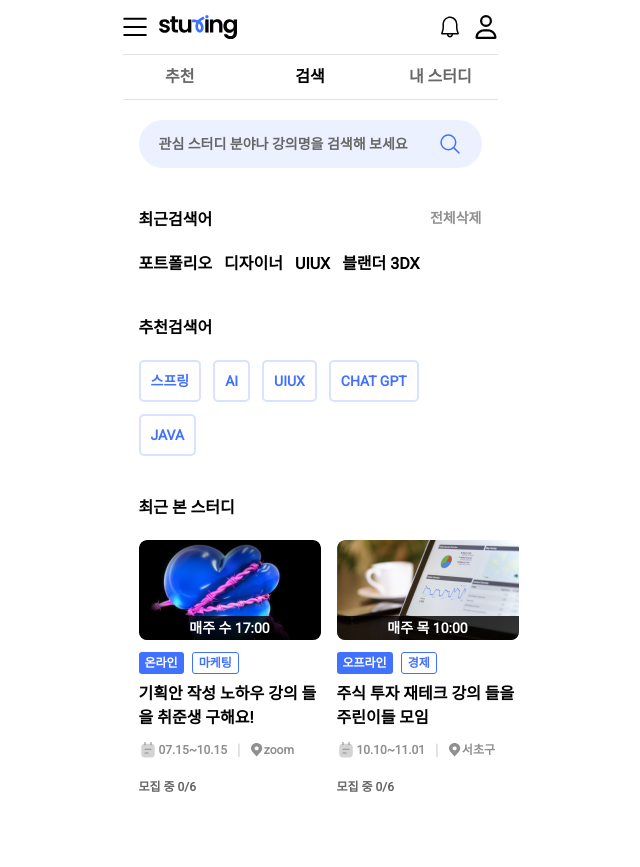
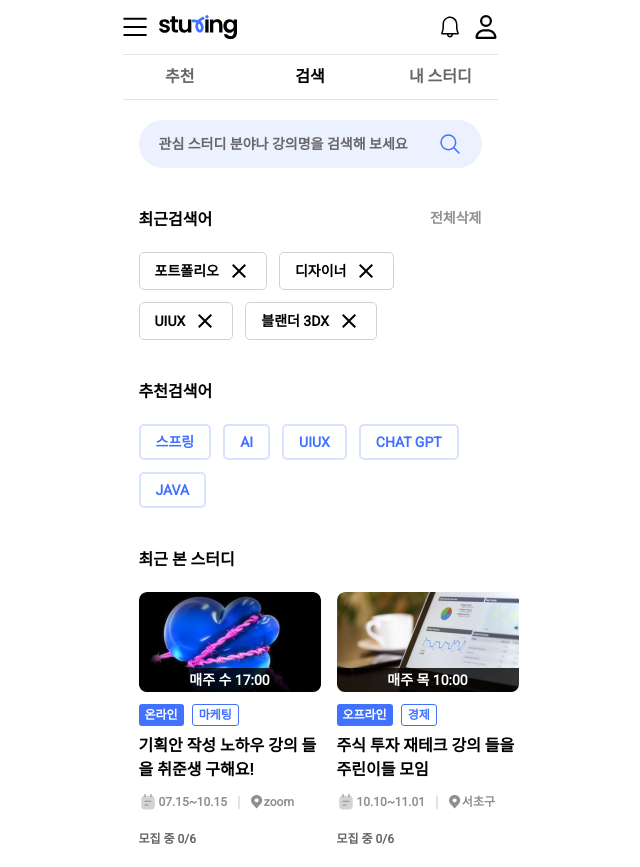
Before and after one commit to develop-13/sturing, a Next.js app: page /search in a window 1280 px wide. Shown: the whole page, without its empty margins (330-970 px from the left). Before the commit the page ends 815 px from the top, so only its background shows below. Built offline with nearby package versions, Linux system fonts and the light colour scheme.

Commit message:
버튼 수정3

```diff
--- a/src/components/atoms/Box.tsx
+++ b/src/components/atoms/Box.tsx
@@ -16,7 +16,7 @@ export type TBoxColorTheme =
   | "gray";
 // | "border-bottom";
 
-export type TBoxShape = "tag" | "rounded" | "button" | "border-dot" | "full";
+export type TBoxShape = "tag" | "rounded" | "listItem" | "border-dot" | "full";
 
 function BoxTheme(theme: TBoxColorTheme | undefined) {
   switch (theme) {
@@ -28,7 +28,6 @@ function BoxTheme(theme: TBoxColorTheme | undefined) {
       return "bg-white border border-gray-400 ";
     case "gray":
       return "bg-gray-300 ";
-
     case "transparent-border":
       return "bg-transparent border border-main-200 ";
     case "transparent":
@@ -46,8 +45,8 @@ function BoxShape(shape: TBoxShape | undefined) {
       return "rounded-[3px] h-[22px] px-[6px] ";
     case "rounded":
       return "rounded-full h-[50px] ";
-    case "button":
-      return "rounded-[5px] h-[42px] ";
+    case "listItem":
+      return "rounded-[5px] py-[6px] px-[15px] ";
     case "full":
       return "rounded-[3px] w-full h-full text-[16px] gap-[10px] ";
     case "border-dot":
--- a/src/components/molecules/IconLabelButton.tsx
+++ b/src/components/molecules/IconLabelButton.tsx
@@ -5,6 +5,8 @@ import Text from "@/components/atoms/Text";
 function WriteButton() {}
 
 type TButtonLabel = {
+  theme?: TBoxColorTheme;
+  shape?: TBoxShape;
   text: string;
   icon?: React.ReactNode;
   onClick?: () => void;
@@ -18,34 +20,45 @@ function IconLabelButton({ datas }: { datas: TButtonLabel }) {
   // theme 에 따라 fontColor, backgroundColor, borderColor이 달라집니다.
   // usage 에 따라 fontSize, height, width가 달라집니다.
 
-  let btnTheme: "" | TBoxColorTheme = "";
-  let btnShape: "" | TBoxShape = "";
-  let btnStyle = "inline shrink-0 font-bold ";
+  let btnTheme: undefined | TBoxColorTheme = datas.theme;
+  let btnShape: undefined | TBoxShape = datas.shape;
+  let defaultBtnStyle = "inline shrink-0 font-bold text-sm ";
   let activeClassName = "";
 
   switch (datas.usage) {
     case "matchingItem":
-      btnTheme = "ordinary";
-      btnShape = "full";
+      btnTheme = datas.theme || "ordinary";
+      btnShape = datas.shape || "full";
       activeClassName = datas.isActive
         ? "border border-mainColor !bg-main-100 text-mainColor "
         : " ";
       break;
 
     case "category":
-      btnTheme = "ordinary";
-      btnShape = "rounded";
-      btnStyle += "w-auto px-[12px] text-[14px] gap-[8px] text-gray-700 ";
+      btnTheme = datas.theme || "ordinary";
+      btnShape = datas.shape || "rounded";
+      defaultBtnStyle += "w-auto px-[12px] gap-[8px] text-gray-700 ";
       break;
 
     case "close":
-      let closeStyle = "flex gap-[8px] items-center justify-center ";
+      let closeBtnStyle = "flex gap-[8px] items-center justify-center ";
       return (
-        <Box props={{ extraCss: closeStyle + btnStyle + datas.extraStyle }}>
+        <Box
+          props={{
+            theme: btnTheme,
+            shape: btnShape,
+            extraCss:
+              closeBtnStyle +
+              defaultBtnStyle +
+              `${datas.extraStyle ? datas.extraStyle : ""}`,
+          }}
+        >
           <Text>{datas.text}</Text>
           <Icon type="CLOSE" onClick={datas.onClick} />
         </Box>
       );
+    default:
+      return <div>없는 usage입니다</div>;
   }
 
   return (
@@ -53,7 +66,10 @@ function IconLabelButton({ datas }: { datas: TButtonLabel }) {
       props={{
         theme: btnTheme,
         shape: btnShape,
-        extraCss: btnStyle + activeClassName,
+        extraCss:
+          defaultBtnStyle +
+          activeClassName +
+          `${datas.extraStyle ? datas.extraStyle : ""}`,
         onClick: datas.onClick,
       }}
     >
--- a/src/components/organisms/OptionButtonContainer.tsx
+++ b/src/components/organisms/OptionButtonContainer.tsx
@@ -1,6 +1,7 @@
 import React, { useState } from "react";
 import ButtonOptionDetail from "./ButtonOptionDetail";
-import { TDispatchFuncs, TState } from "../pages/MatchingPage";
+import { TDispatchFuncs, TMatchingState } from "@/reducer/MatchingReducer";
+
 const levels = [
   { id: "beginner", title: "비기너", text: "관련 공부를 이제 막 시작했어요" },
   {
@@ -23,7 +24,7 @@ const levels = [
 type TOptionButtonContainer = {
   interests: string[];
   selectedCategoryIdx: number;
-  fieldLevels: TState["fieldLevels"];
+  fieldLevels: TMatchingState["fieldLevels"];
   setLevel: TDispatchFuncs["setLevel"];
 };
 
--- a/src/components/pages/RecommendPage.tsx
+++ b/src/components/pages/RecommendPage.tsx
@@ -59,7 +59,7 @@ export default function RecommendPage() {
           {/*  */}
           {/* 개설 플로팅 버튼? */}
           <div className="flex flex-row gap-2 pl-4 fixed bottom-[9%] right-[3%]">
-            <ButtonLabel
+            {/* <ButtonLabel
               datas={{
                 theme: "shadow",
                 role: "openStudy",
@@ -69,7 +69,7 @@ export default function RecommendPage() {
                   router.push("/recruitment");
                 },
               }}
-            />
+            /> */}
           </div>
           <TitleLink props={{ title: "이번주 인기 스터디", hasArrow: false }} />
           <div className="flex flex-row gap-2 pl-4">
--- a/src/components/pages/SearchPage.tsx
+++ b/src/components/pages/SearchPage.tsx
@@ -3,12 +3,12 @@ import { studyDatas } from "@/db/studyDatas";
 import Icon from "../atoms/Icon";
 import Text from "../atoms/Text";
 import Button from "../molecules/Button";
-import ButtonLabel from "../molecules/IconLabelButton";
 import Searchbar from "../molecules/Searchbar";
 import { NavButtonGroup } from "../organisms/ButtonGroup";
 import Header from "../organisms/Header";
 import StudyBox from "../organisms/StudyBox";
 import { useState } from "react";
+import IconLabelButton from "../molecules/IconLabelButton";
 
 function SearchPage() {
   console.log("studyPage render");
@@ -53,17 +53,37 @@ function SearchPage() {
             </Text>
           </div>
           <div className="flex gap-3 flex-wrap mt-5">
-            <ButtonLabel
-              datas={{ theme: "ordinary", role: "close", text: "포트폴리오" }}
+            <IconLabelButton
+              datas={{
+                theme: "ordinary",
+                shape: "listItem",
+                text: "포트폴리오",
+                usage: "close",
+              }}
             />
-            <ButtonLabel
-              datas={{ theme: "ordinary", role: "close", text: "디자이너" }}
+            <IconLabelButton
+              datas={{
+                theme: "ordinary",
+                shape: "listItem",
+                text: "디자이너",
+                usage: "close",
+              }}
             />
-            <ButtonLabel
-              datas={{ theme: "ordinary", role: "close", text: "UIUX" }}
+            <IconLabelButton
+              datas={{
+                theme: "ordinary",
+                shape: "listItem",
+                text: "UIUX",
+                usage: "close",
+              }}
             />
-            <ButtonLabel
-              datas={{ theme: "ordinary", role: "close", text: "블랜더 3DX" }}
+            <IconLabelButton
+              datas={{
+                theme: "ordinary",
+                shape: "listItem",
+                text: "블랜더 3DX",
+                usage: "close",
+              }}
             />
           </div>
         </article>
@@ -74,7 +94,7 @@ function SearchPage() {
           <div className="flex gap-3 flex-wrap mt-5">
             <Button
               theme="transparent-border"
-              shape="button"
+              shape="listItem"
               extraCss="px-[10px] border-2"
             >
               <Text size="sm" weight="bold" color="main">
@@ -83,7 +103,7 @@ function SearchPage() {
             </Button>
             <Button
               theme="transparent-border"
-              shape="button"
+              shape="listItem"
               extraCss="px-[10px] border-2"
             >
               <Text size="sm" weight="bold" color="main">
@@ -92,7 +112,7 @@ function SearchPage() {
             </Button>
             <Button
               theme="transparent-border"
-              shape="button"
+              shape="listItem"
               extraCss="px-[10px] border-2"
             >
               <Text size="sm" weight="bold" color="main">
@@ -101,7 +121,7 @@ function SearchPage() {
             </Button>
             <Button
               theme="transparent-border"
-              shape="button"
+              shape="listItem"
               extraCss="px-[10px] border-2"
             >
               <Text size="sm" weight="bold" color="main">
@@ -110,7 +130,7 @@ function SearchPage() {
             </Button>
             <Button
               theme="transparent-border"
-              shape="button"
+              shape="listItem"
               extraCss="px-[10px] border-2"
             >
               <Text size="sm" weight="bold" color="main">
```
Also changed, not shown: src/components/organisms/StudyCategory.tsx (+9 -16 lines).
